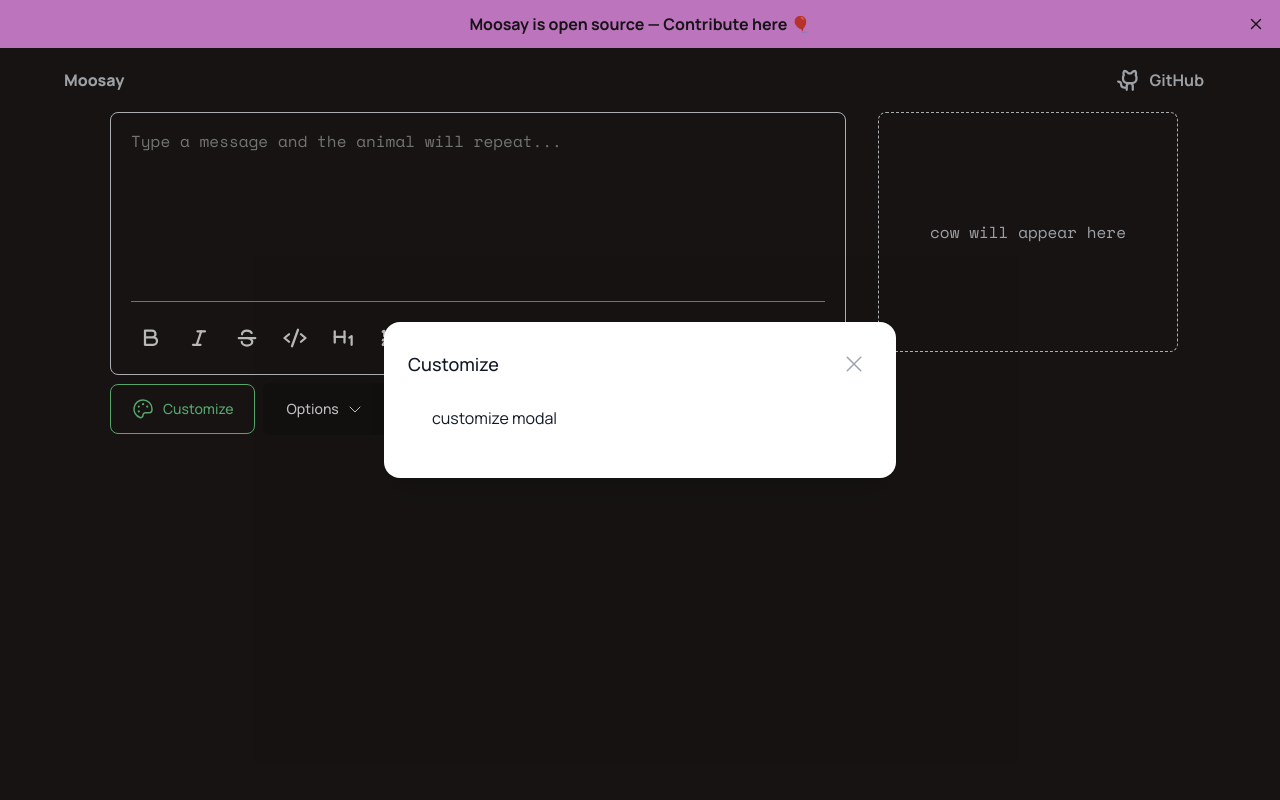
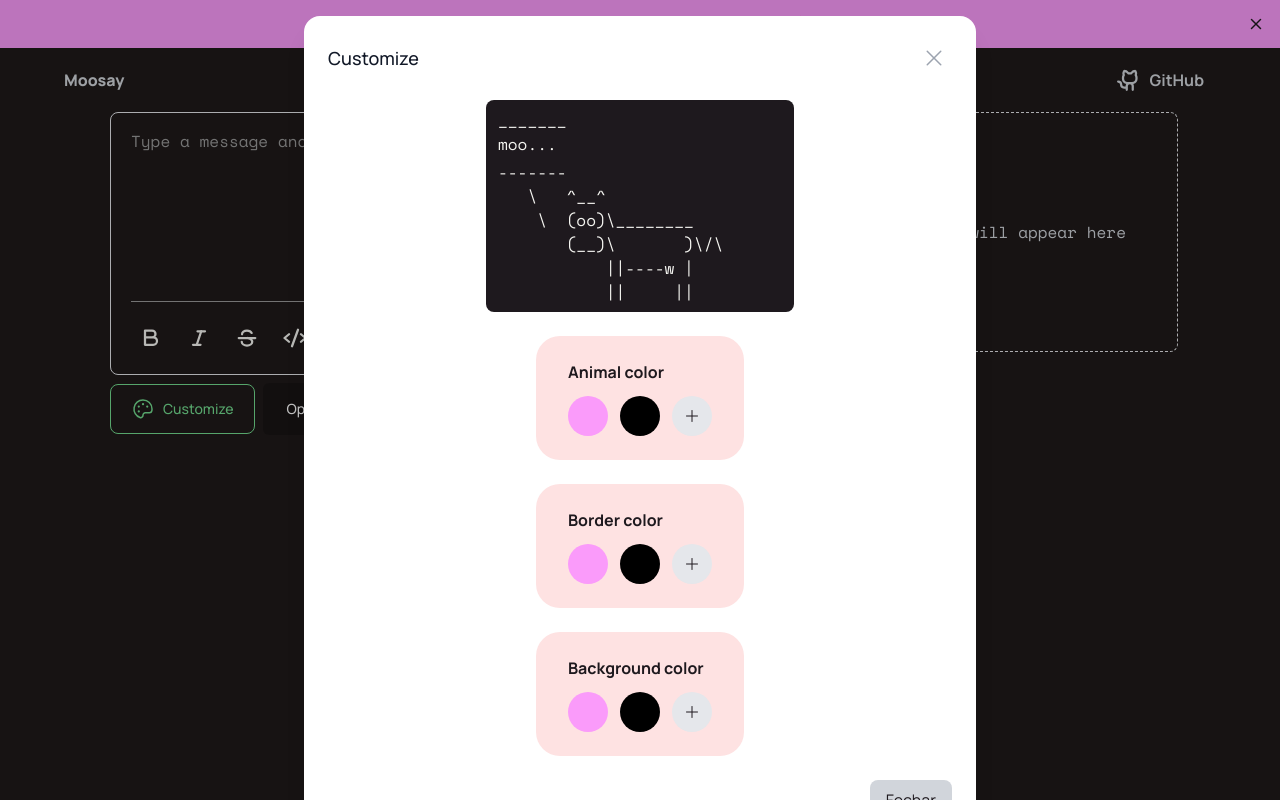
Before and after one commit to eidynho/moosay, a Next.js app: page /application in a window 1280 px wide. Both pictures are taken after a click on the button "Customize". Built offline with nearby package versions, Linux system fonts and the light colour scheme; no server answers.

Commit message:
new: prepare CustomizeModal functionality -> customStyles with classes in AnimalMessage

```diff
--- a/src/components/Tiptap.tsx
+++ b/src/components/Tiptap.tsx
@@ -127,7 +127,7 @@ const MenuBar = ({ editor }: EditorContentProps) => {
 
 export function Tiptap({ placeholder, updateContent }: TiptapProps) {
     const editor = useEditor({
-        content: ``,
+        content: "",
         extensions: [
             StarterKit.configure({
                 bulletList: {
--- a/src/components/headless-ui/BaseModal.tsx
+++ b/src/components/headless-ui/BaseModal.tsx
@@ -1,6 +1,7 @@
 import { Fragment, ReactNode } from "react";
 import { Dialog, Transition } from "@headlessui/react";
 import { X } from "phosphor-react";
+import { spaceMono } from "@/pages/_app";
 
 interface BaseModalTypes {
     children: ReactNode;
@@ -24,7 +25,7 @@ export function BaseModal({
             <Transition appear show={isOpen} as={Fragment}>
                 <Dialog
                     as="div"
-                    className="relative z-10"
+                    className={`relative z-10 ${spaceMono.variable}`}
                     onClose={toggleModal}
                 >
                     <Transition.Child
--- a/src/components/modals/CustomizeModal.tsx
+++ b/src/components/modals/CustomizeModal.tsx
@@ -1,14 +1,42 @@
-import { useState } from "react";
-import { Palette } from "phosphor-react";
+import { Dispatch, SetStateAction, useState } from "react";
+import { Palette, Plus } from "phosphor-react";
 
 import { BaseModal } from "../headless-ui/BaseModal";
+import { AnimalMessage } from "../AnimalMessage";
+import { AnimalStylesType } from "@/pages/application";
 
-export function CustomizeModal() {
+interface CustomizeModalProps {
+    customStyles: string;
+    setAnimalStyles: Dispatch<SetStateAction<AnimalStylesType>>;
+}
+
+export function CustomizeModal({
+    customStyles,
+    setAnimalStyles,
+}: CustomizeModalProps) {
     const [isOpen, setIsOpen] = useState(false);
 
     function handleToggleModal() {
         setIsOpen((state) => !state);
     }
+
+    function updateAnimalColor(newColor: string) {
+        setAnimalStyles((oldState: AnimalStylesType) => ({
+            ...oldState,
+            color: newColor,
+        }));
+    }
+
+    const animalColorsList = [
+        {
+            className: "text-primary",
+            iconColor: "bg-primary",
+        },
+        {
+            className: "text-black",
+            iconColor: "bg-black",
+        },
+    ];
 
     return (
         <>
@@ -23,13 +51,86 @@ export function CustomizeModal() {
             </button>
 
             <BaseModal
-                size="max-w-lg"
+                size="max-w-2xl"
                 title="Customize"
                 isOpen={isOpen}
                 toggleModal={handleToggleModal}
             >
                 {/* Modal body */}
-                <div className="p-6 text-gray-900">customize modal</div>
+                <div className="p-6 flex flex-col items-center gap-6 text-d-primary">
+                    <AnimalMessage
+                        staticMessage="moo..."
+                        customStyles={`${customStyles} px-3 py-2 rounded-lg max-w-xs`}
+                    />
+                    <div className="bg-red-100 rounded-3xl px-8 py-6">
+                        <h4 className="font-bold mb-3">Animal color</h4>
+                        <div className="flex items-center gap-3">
+                            {animalColorsList.map((item, index) => (
+                                <button
+                                    key={index}
+                                    onClick={() =>
+                                        updateAnimalColor(item.className)
+                                    }
+                                    className={`${item.iconColor} w-10 h-10 rounded-full cursor-pointer`}
+                                ></button>
+                            ))}
+                            <div
+                                className="w-10 h-10 rounded-full bg-gray-200 cursor-pointer flex items-center justify-center text-d-primary"
+                                title="Adicionar"
+                            >
+                                <Plus size={16} />
+                            </div>
+                        </div>
+                    </div>
+
+                    <div className="bg-red-100 rounded-3xl px-8 py-6">
+                        <h4 className="font-bold mb-3">Border color</h4>
+                        <div className="flex items-center gap-3">
+                            <div
+                                className="w-10 h-10 rounded-full bg-primary cursor-pointer"
+                                title="#FA9BFA"
+                            ></div>
+                            <div
+                                className="w-10 h-10 rounded-full bg-black cursor-pointer"
+                                title="#000"
+                            ></div>
+                            <div
+                                className="w-10 h-10 rounded-full bg-gray-200 cursor-pointer flex items-center justify-center text-d-primary"
+                                title="Adicionar"
+                            >
+                                <Plus size={16} />
+                            </div>
+                        </div>
+                    </div>
+
+                    <div className="bg-red-100 rounded-3xl px-8 py-6">
+                        <h4 className="font-bold mb-3">Background color</h4>
+                        <div className="flex items-center gap-3">
+                            <div
+                                className="w-10 h-10 rounded-full bg-primary cursor-pointer"
+                                title="#FA9BFA"
+                            ></div>
+                            <div
+                                className="w-10 h-10 rounded-full bg-black cursor-pointer"
+                                title="#000"
+                            ></div>
+                            <div
+                                className="w-10 h-10 rounded-full bg-gray-200 cursor-pointer flex items-center justify-center text-d-primary"
+                                title="Adicionar"
+                            >
+                                <Plus size={16} />
+                            </div>
+                        </div>
+                    </div>
+                </div>
+                <div className="w-full flex justify-end text-d-primary">
+                    <button
+                        onClick={handleToggleModal}
+                        className="bg-gray-300 py-2 px-4 rounded-lg"
+                    >
+                        Fechar
+                    </button>
+                </div>
             </BaseModal>
         </>
     );
--- a/src/pages/_app.tsx
+++ b/src/pages/_app.tsx
@@ -14,13 +14,13 @@ import { globalStyles } from "../styles/global";
 
 globalStyles();
 
-const manrope = Manrope({
+export const manrope = Manrope({
     subsets: ["latin"],
     weight: ["200", "300", "400", "500", "600", "700", "800"],
     variable: "--font-manrope",
 });
 
-const spaceMono = Space_Mono({
+export const spaceMono = Space_Mono({
     subsets: ["latin"],
     weight: ["400"],
     variable: "--font-space-mono",
--- a/src/pages/application/index.tsx
+++ b/src/pages/application/index.tsx
@@ -1,4 +1,4 @@
-import { useContext, useEffect } from "react";
+import { useContext, useEffect, useState } from "react";
 
 import { MessageContext } from "@/contexts/MessageContext";
 import { AnimalContext } from "@/contexts/AnimalContext";
@@ -10,9 +10,23 @@ import { AppOptionsDropdown } from "@/components/AppOptionsDropdown";
 
 import { BaseListbox } from "@/components/headless-ui/BaseListbox";
 
+export type AnimalStylesType = {
+    color: string;
+    border: string;
+    background: string;
+};
+
 export default function Application() {
     const { updateMessage } = useContext(MessageContext);
     const { animal, updateAnimal } = useContext(AnimalContext);
+
+    const [animalStyles, setAnimalStyles] = useState<AnimalStylesType>({
+        color: "text-l-primary",
+        border: "border-d-primary",
+        background: "bg-d-primary",
+    });
+
+    const animalStylesInClassFormat = Object.values(animalStyles).join(" ");
 
     useEffect(() => {
         updateMessage("");
@@ -44,11 +58,16 @@ export default function Application() {
                                     updateSelected={updateAnimal}
                                     customClasses="w-[12rem] mb-2"
                                 /> */}
-                                <CustomizeModal />
+                                <CustomizeModal
+                                    customStyles={animalStylesInClassFormat}
+                                    setAnimalStyles={setAnimalStyles}
+                                />
                                 <AppOptionsDropdown />
                             </div>
                         </div>
-                        <AnimalMessage />
+                        <AnimalMessage
+                            customStyles={`${animalStylesInClassFormat} px-3 py-2 rounded-lg max-w-xs`}
+                        />
                     </div>
                 </div>
                 <div className="mt-4 flex gap-4"></div>
```
